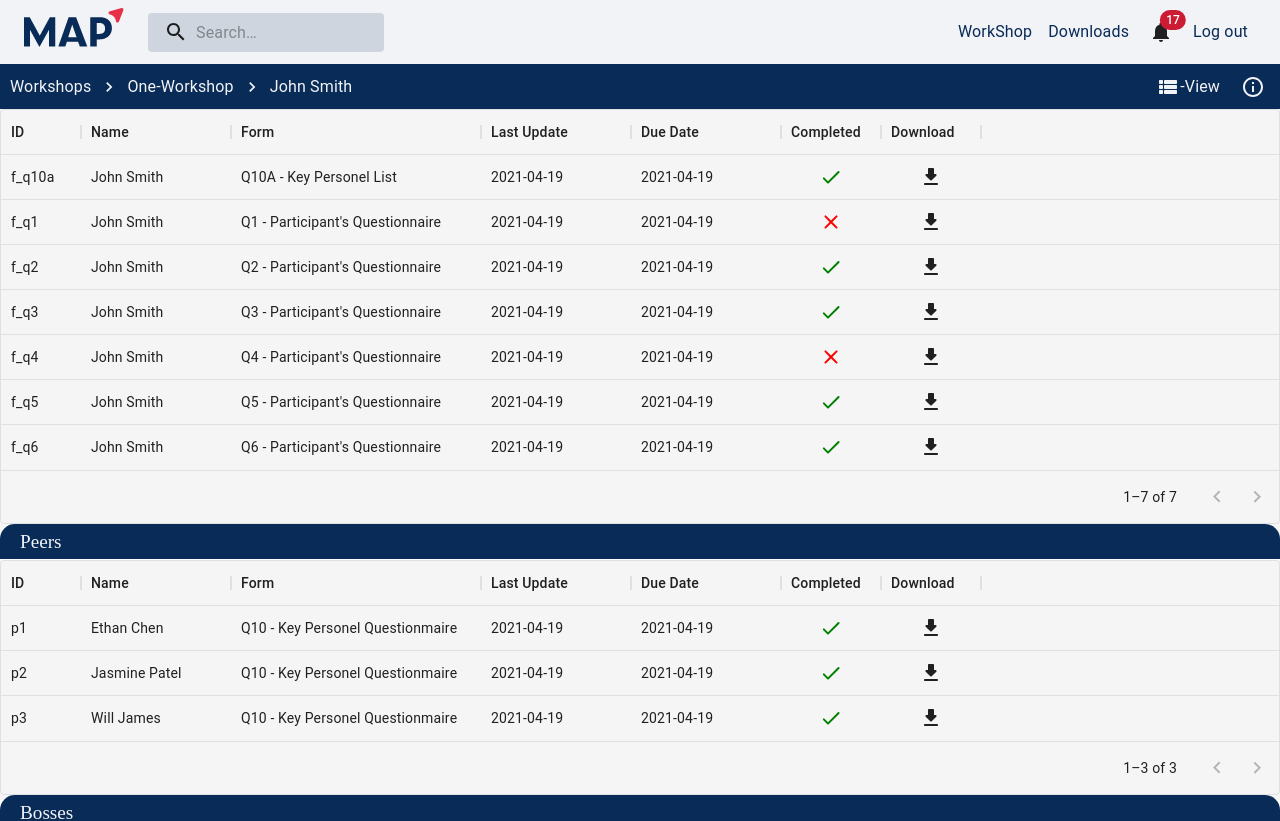
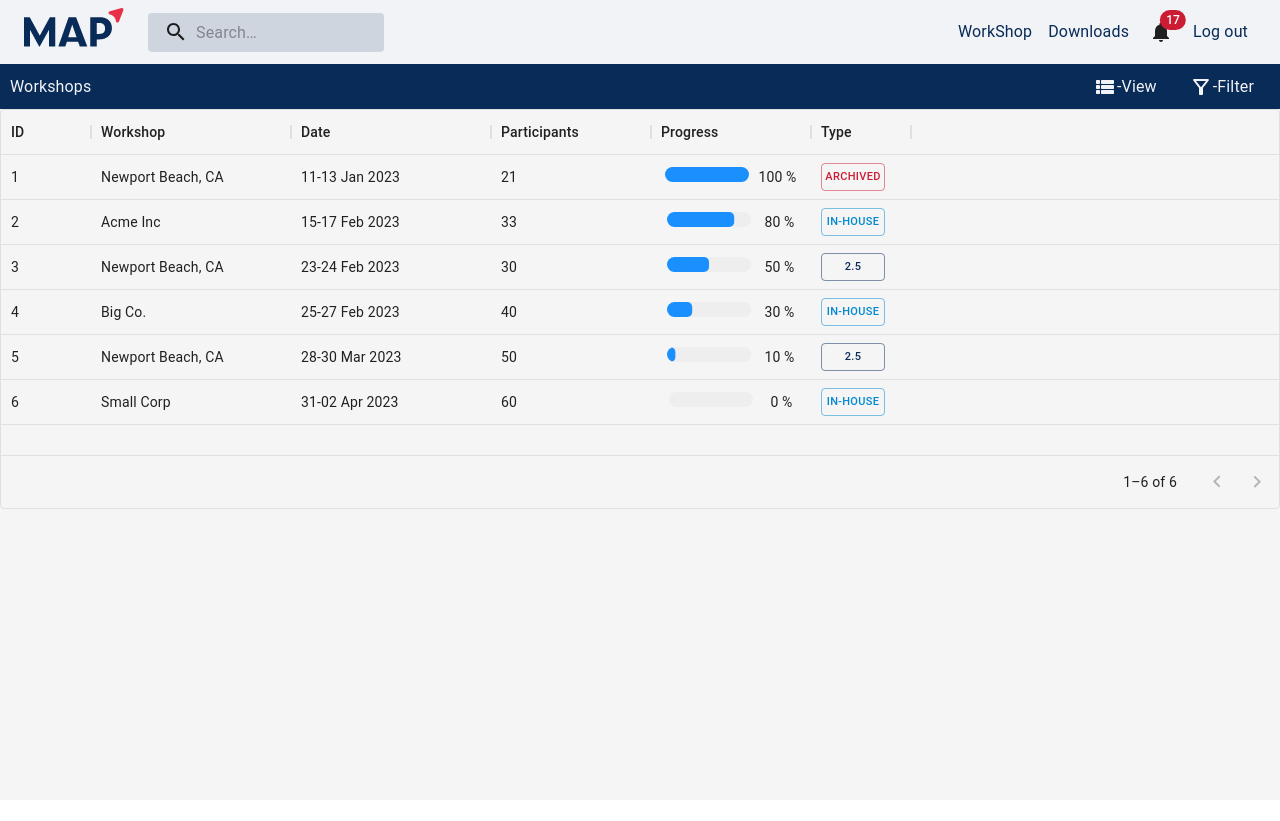
Before and after one commit to Back2Dev/ekit-storybook, a React (Vite) app: page / in a window 1280 px wide. Shown: the top 821 px of the page. After the commit the page ends 800 px from the top, so only its background shows below. Built offline with nearby package versions, Linux system fonts and the light colour scheme.

Commit message:
workshops list page

```diff
--- a/src/moca_data.js
+++ b/src/moca_data.js
@@ -133,12 +133,12 @@ const participantData = [
 
 
 const listData = [
-	{ id: 1, Workshop: 'Newport Beach, CA', Date: '11-13 Jan 2023', Participants: '21', Progress: '100%', Type: 'Archived' },
-	{ id: 2, Workshop: 'Acme Inc', Date: '15-17 Feb 2023', Participants: '33', Progress: '80%', Type: 'In-house' },
-	{ id: 3, Workshop: 'Newport Beach, CA', Date: '23-24 Feb 2023', Participants: '30', Progress: '50%', Type: '2.5' },
-	{ id: 4, Workshop: 'Big Co.', Date: '25-27 Feb 2023', Participants: '40', Progress: '30%', Type: 'In-house' },
-	{ id: 5, Workshop: 'Newport Beach, CA', Date: '28-30 Mar 2023', Participants: '50', Progress: '10%', Type: '2.5' },
-	{ id: 6, Workshop: 'Small Corp', Date: '31-02 Apr 2023', Participants: '60', Progress: '0%', Type: 'In-house' },
+	{ id: 1, Workshop: 'Newport Beach, CA', Date: '11-13 Jan 2023', Participants: '21', Progress: 1, Type: 'Archived' },
+	{ id: 2, Workshop: 'Acme Inc', Date: '15-17 Feb 2023', Participants: '33', Progress: 0.8, Type: 'In-house' },
+	{ id: 3, Workshop: 'Newport Beach, CA', Date: '23-24 Feb 2023', Participants: '30', Progress: 0.5, Type: '2.5' },
+	{ id: 4, Workshop: 'Big Co.', Date: '25-27 Feb 2023', Participants: '40', Progress: 0.3, Type: 'In-house' },
+	{ id: 5, Workshop: 'Newport Beach, CA', Date: '28-30 Mar 2023', Participants: '50', Progress: 0.1, Type: '2.5' },
+	{ id: 6, Workshop: 'Small Corp', Date: '31-02 Apr 2023', Participants: '60', Progress: 0, Type: 'In-house' },
 ];
 
 const wsData = [
--- a/src/pages/d-main.jsx
+++ b/src/pages/d-main.jsx
@@ -10,9 +10,9 @@ const DMain = () => {
   return (
     <div className='d-main'>
       <DTopBar />
-      {/* <DWList /> */}
+      <DWList />
       {/* <DWPage /> */}
-      <DPList />
+      {/* <DPList /> */}
     </div>
   )
 }
--- a/src/pages/d-p-list/d-p-list-view.jsx
+++ b/src/pages/d-p-list/d-p-list-view.jsx
@@ -104,9 +104,9 @@ const DPLView = () =>{
     <Box sx={{ flexGrow: 1 }} height="100%">
       <Grid container >
         <Grid item xs={infoButton ? 9.5 : 12}>
-            {/* <Box sx={{width: 'auto', height: '30px', bgcolor:"gray", color: 'secondary.main', fontSize:'1.2rem', display: 'flex', alignItems: 'center', paddingLeft: '20px', borderRadius: '15px 15px 0 0', borderBottom:'1px solid black'}}>
+            <Box sx={{width: 'auto', height: '30px', bgcolor:"gray", color: 'secondary.main', fontSize:'1.2rem', display: 'flex', alignItems: 'center', paddingLeft: '20px', borderRadius: '15px 15px 0 0', borderBottom:'1px solid black'}}>
               {pData.name}
-            </Box> */}
+            </Box>
             <DataGrid
               rows={rows}
               columns={columns}
--- a/src/pages/d-ws-list/d-ws-list-view.jsx
+++ b/src/pages/d-ws-list/d-ws-list-view.jsx
@@ -1,7 +1,17 @@
 import * as React from 'react';
-import Box from '@mui/material/Box';
+import { Box, LinearProgress, Button, styled, linearProgressClasses } from '@mui/material';
 import { DataGrid } from '@mui/x-data-grid';
 import { listData } from '../../moca_data';
+
+const BorderLinearProgress = styled(LinearProgress)(({ theme }) => ({
+  [`&.${linearProgressClasses.colorPrimary}`]: {
+    backgroundColor: theme.palette.grey[theme.palette.mode === 'light' ? 200 : 800],
+  },
+  [`& .${linearProgressClasses.bar}`]: {
+    borderRadius: 5,
+    backgroundColor: theme.palette.mode === 'light' ? '#1a90ff' : '#308fe8',
+  },
+}));
 
 const columns = [
   { field: 'id', headerName: 'ID', width: 90 },
@@ -9,32 +19,50 @@ const columns = [
     field: 'Workshop',
     headerName: 'Workshop',
     width: 200,
-    editable: false,
   },
   {
     field: 'Date',
     headerName: 'Date',
     width: 200,
-    editable: false,
-    sortable: true,
   },
   {
     field: 'Participants',
     headerName: 'Participants',
     width: 160,
-    editable: false,
   },
   {
     field: 'Progress',
     headerName: 'Progress',
     width: 160,
-    editable: false,
+    renderCell: (progress) => {
+      return (
+        <Box sx={{display:'flex', justifyContent:'space-around', width: '100%'}}>
+          <BorderLinearProgress
+            variant="determinate"
+            value={parseFloat(progress.formattedValue * 100)}
+            sx={{width:"60%", height:"15px", borderRadius: "8px"}}
+          />
+          {progress.formattedValue * 100} %
+        </Box>
+      )
+    }
   },
   {
     field: 'Type',
     headerName: 'Type',
     width: 100,
-    editable: false,
+    renderCell: (type) => {
+      switch (type.formattedValue) {
+        case '2.5':
+          return (<Button component="button" variant="outlined" color="primary" size='small' style={{width:'20px', fontSize:'11px'}}>2.5</Button>)
+        case 'In-house':
+          return (<Button component="button" variant="outlined" color="info" size='small' style={{width:'20px', fontSize:'11px'}}>In-house</Button>)
+        case 'Archived':
+          return (<Button component="button" variant="outlined" color="error" size='small' style={{width:'20px', fontSize:'11px'}}>Archived</Button>)
+        case 'Custom':
+          return <Button component="button" variant="outlined" color='success' size='small' style={{width:'20px', fontSize:'11px'}}>Custom</Button>
+      }
+    }
   },
 ];
 
@@ -44,9 +72,12 @@ const DWLView = () => {
       <DataGrid
         rows={listData}
         columns={columns}
-        pageSize={5}
-        rowsPerPageOptions={[5]}
-        experimentalFeatures={{ newEditingApi: true }}
+        autoPageSize={true}
+        pageSize={15}
+        disableColumnMenu={true}
+        headerHeight={45}
+        rowHeight={45}
+        hideFooterSelectedRowCount={true}
         onRowClick={(params) => {
           console.log(params.id);
         }}
```
